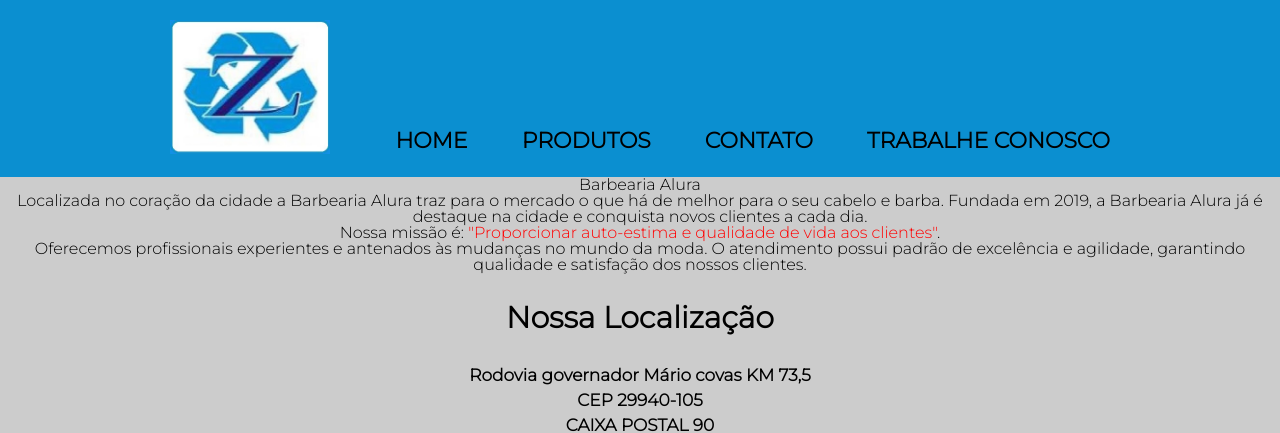
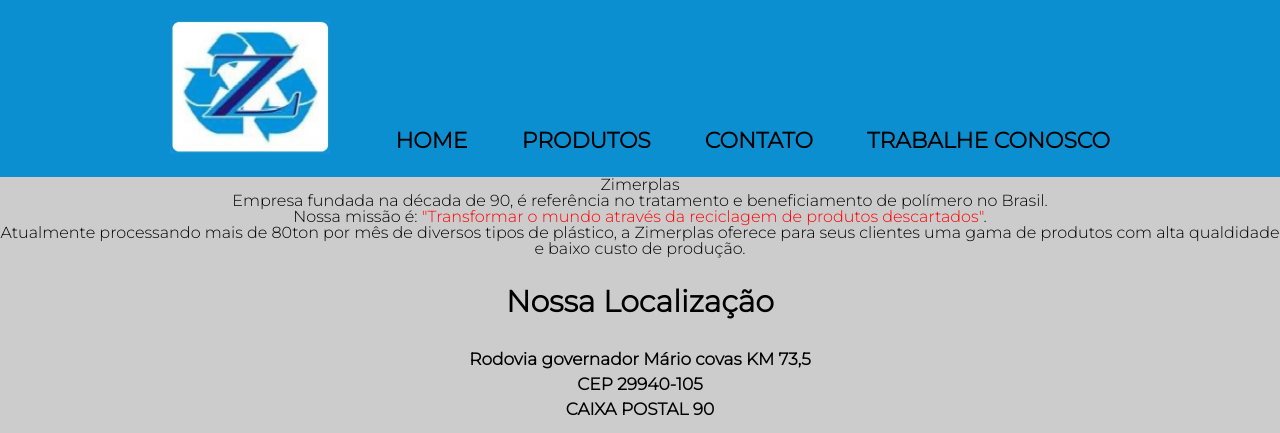
Before and after one commit to flavio1904/site-zimerplas, a plain HTML site: page index.html in a window 1280 px wide. Shown: the top 433 px of the page. Drawn offline with Linux system fonts and the light colour scheme; grey boxes are pictures that could not be loaded.

Commit message:
Atualizando Missao e Intruducao

```diff
--- a/index.html
+++ b/index.html
@@ -27,13 +27,13 @@
     </header>
     <section>
 
-        <h1>Barbearia Alura</h1>
+        <h1>Zimerplas</h1>
 
-        <p>Localizada no coração da cidade a Barbearia Alura traz para o mercado o que há de melhor para o seu cabelo e barba. Fundada em 2019, a Barbearia Alura já é destaque na cidade e conquista novos clientes a cada dia.</p>
+        <p>Empresa fundada na década de 90, é referência no tratamento e beneficiamento de polímero no Brasil.</p>
 
-        <p>Nossa missão é: <strong>"Proporcionar auto-estima e qualidade de vida aos clientes"</strong>.</p>
+        <p>Nossa missão é: <strong>"Transformar o mundo através da reciclagem de produtos descartados"</strong>.</p>
 
-        <p>Oferecemos profissionais experientes e antenados às mudanças no mundo da moda. O atendimento possui padrão de excelência e agilidade, garantindo qualidade e satisfação dos nossos clientes.</p>
+        <p>Atualmente processando mais de 80ton por mês de diversos tipos de plástico, a Zimerplas oferece para seus clientes uma gama de produtos com alta qualdidade e baixo custo de produção.</p>
     </section>
 
     <section class = "mapa">
```
